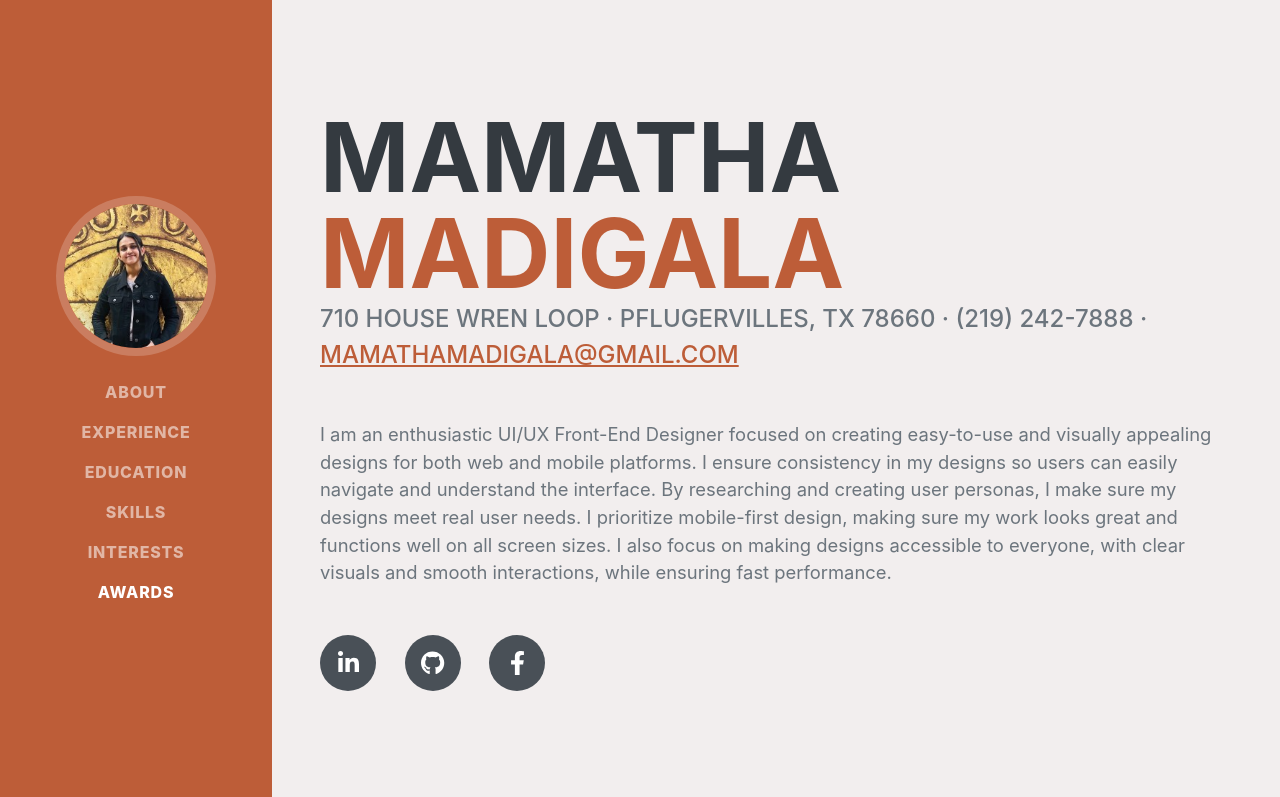
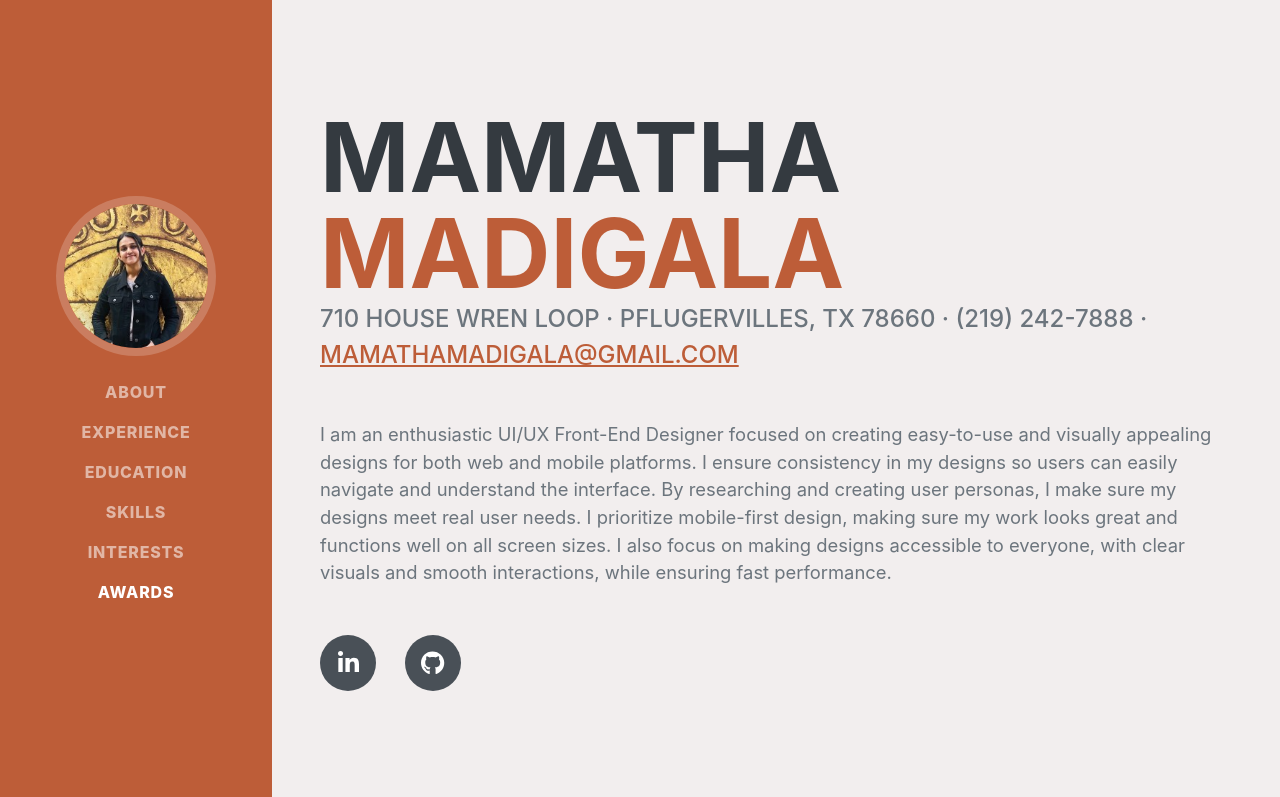
Before and after one commit to mmadigal/mamatha, a plain HTML site: page index.html in a window 1280 px wide. Shown: the top 797 px of the page. Drawn offline with nearby package versions, Linux system fonts and the light colour scheme; a web font is replaced by a local one.

Commit message:
Update index.html

```diff
--- a/index.html
+++ b/index.html
@@ -51,7 +51,7 @@
                     <div class="social-icons">
                         <a class="social-icon" href="https://www.linkedin.com/in/mamatha-madigala-b2b303179"><i class="fab fa-linkedin-in"></i></a>
                         <a class="social-icon" href="https://github.com/mmadigal"><i class="fab fa-github"></i></a>
-                        <a class="social-icon" href="#!"><i class="fab fa-facebook-f"></i></a>
+
                     </div>
                 </div>
             </section>
```
